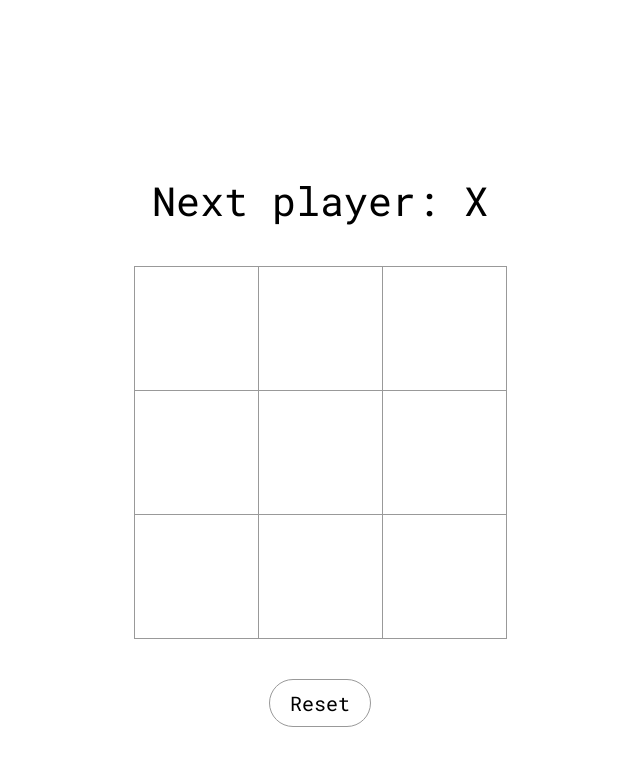
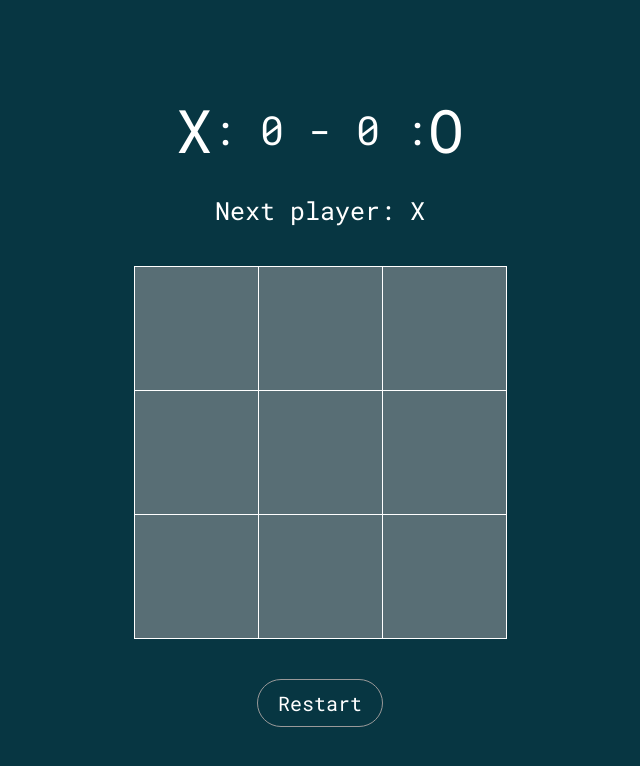
Before and after one commit to Hedevgare/tic-tac-toe, a React (Create React App) app: page / in a window 1280 px wide. Shown: the top 766 px of the page, without its empty margins (320-960 px from the left). Built offline with nearby package versions, Linux system fonts and the light colour scheme.

Commit message:
Add score

```diff
--- a/src/App.js
+++ b/src/App.js
@@ -1,15 +1,19 @@
 import { useState } from "react";
 
 export default function Board() {
+    const [squares, setSquares] = useState(Array(9).fill(null));
     const [xIsNext, setXIsNext] = useState(true);
-    const [squares, setSquares] = useState(Array(9).fill(null));
+    const [status, setStatus] = useState('Next player: ' + (xIsNext ? 'X' : 'O'));
+    const [xScore, setXScore] = useState(0);
+    const [oScore, setOScore] = useState(0);
 
     function handleClick(i) {
         if (squares[i] || calculateWinner(squares)) return;
         const newSquares = squares.slice();
         xIsNext ? newSquares[i] = 'X' : newSquares[i] = 'O';
+        setXIsNext(!xIsNext);
         setSquares(newSquares);
-        setXIsNext(!xIsNext);
+        updateStatus(newSquares, !xIsNext);
     }
 
     function calculateWinner(squares) {
@@ -32,28 +36,37 @@ export default function Board() {
         }
     }
 
-    function checkDraw() {
+    function checkDraw(squares) {
         return squares.every((square) => square !== null);
     }
 
     function resetBoard() {
         setSquares(Array(9).fill(null));
-        setXIsNext(true);
+        setXIsNext(xIsNext ? true : false);
+        setStatus('Next player: ' + (xIsNext ? 'X' : 'O'));
     }
 
+    function updateStatus(squares, xIsNext) {
         const winner = calculateWinner(squares);
         let status;
+
         if (winner) {
             status = 'Winner: ' + winner;
-    } else if (checkDraw()) {
+            winner === 'X' ? setXScore(xScore + 1) : setOScore(oScore + 1);
+        } else if (checkDraw(squares)) {
             status = 'Draw';
         } else {
             status = 'Next player: ' + (xIsNext ? 'X' : 'O');
+        }
+        setStatus(status);
     }
 
     return (
         <>
             <div className="status">
+                <p className="status-score">
+                    <span>X</span>{`: ${xScore} - ${oScore} :`}<span>O</span>
+                </p>
                 <p className="status-info">{status}</p>
             </div>
             <div className="board">
@@ -73,7 +86,7 @@ export default function Board() {
                     <Square value={squares[8]} onSquareClick={() => handleClick(8)} />
                 </div>
                 {<div onClick={resetBoard}>
-                    <p className="board-reset-btn">Reset</p>
+                    <p className="board-reset-btn">Restart</p>
                 </div>}
             </div>
         </>
--- a/src/styles.css
+++ b/src/styles.css
@@ -3,6 +3,8 @@
 body {
     margin: 0;
     font-family: "Roboto Mono", monospace;
+    background-color: #073642;
+    color: #ffffff;
 }
 
 #root {
@@ -12,8 +14,9 @@ body {
 }
 
 .square {
-    background: #fff;
-    border: 1px solid #999;
+    background: #586e75;
+    color: #ffffff;
+    border: 1px solid #ffffff;
     float: left;
     font-size: 90px;
     font-weight: bold;
@@ -50,7 +53,18 @@ body {
     justify-content: end;
 }
 
+.status-score {
+    display: flex;
+    align-items: center;
+    font-size: 40px;
+    margin: 0;
+}
+
+.status-score span {
+    font-size: 60px;
+}
+
 .status-info {
-    font-size: 40px;
+    font-size: 25px;
     margin-bottom: 40px;
 }
```
Also changed, not shown: 1 other file (tests, documents, lock files or other folders). Lines whose indentation alone changed are shown as unchanged.
